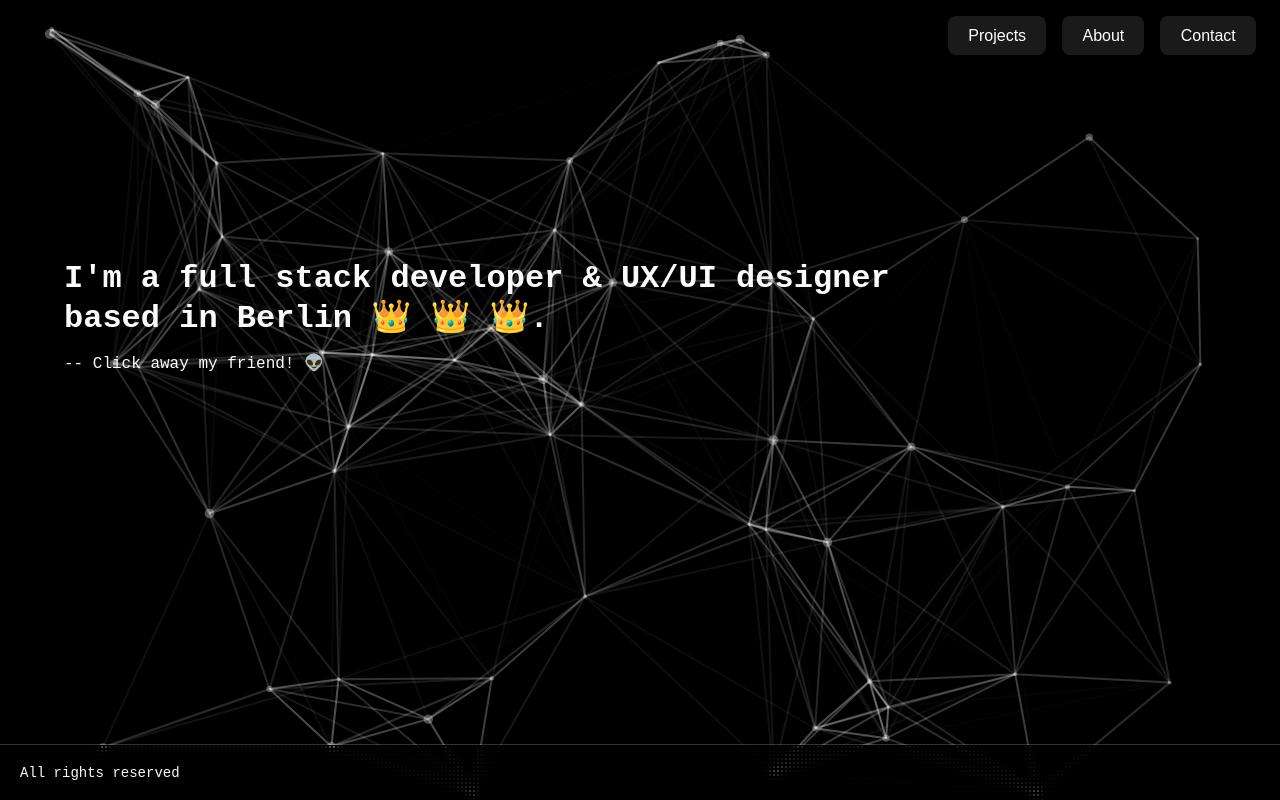
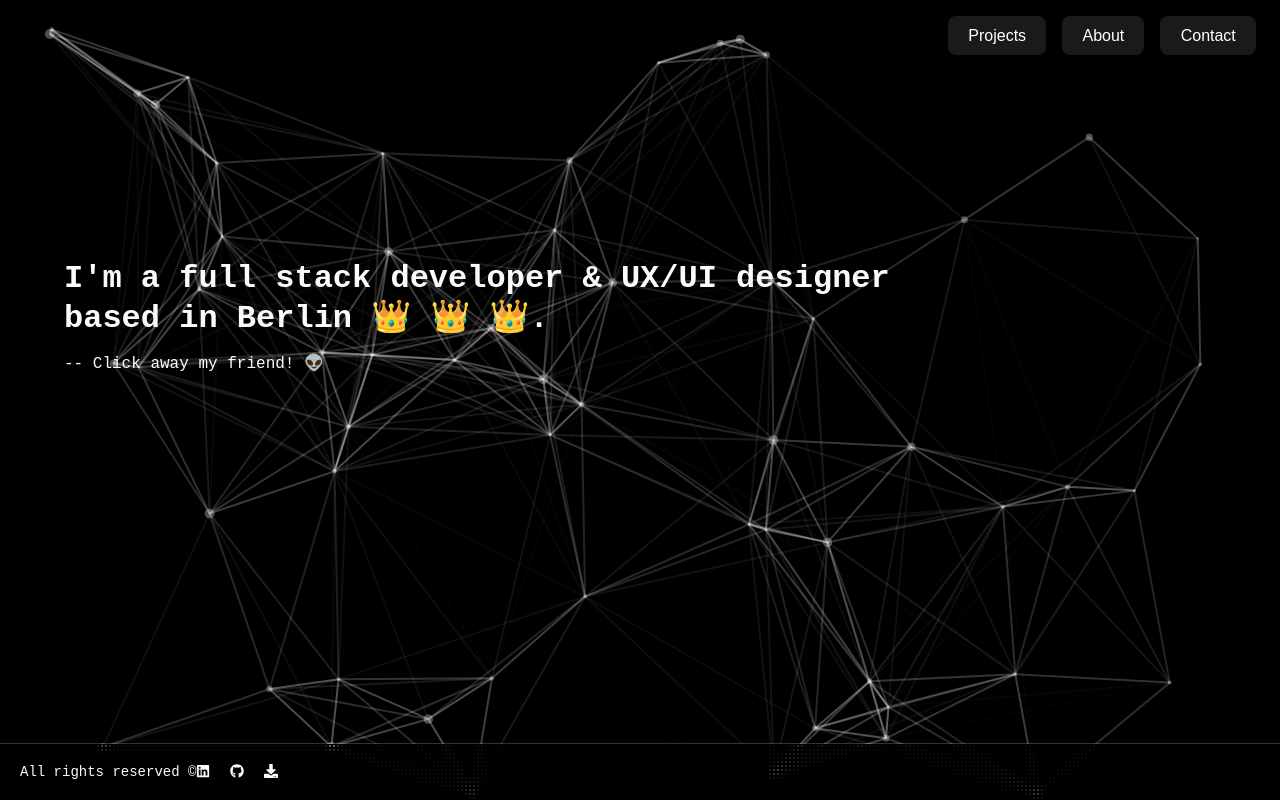
Before and after one commit to h-aburesha/my-next-website, a Next.js app: page / in a window 1280 px wide. Built offline with nearby package versions, Linux system fonts and the light colour scheme.

Commit message:
Footer share icons added!

```diff
--- a/Components/Footer/Footer.tsx
+++ b/Components/Footer/Footer.tsx
@@ -1,18 +1,23 @@
+import { FaLinkedin, FaGithub, FaDownload } from "react-icons/fa";
+
 function Footer({ title = "All rights reserved" }) {
     return (
         <footer>
-            <a
-                href="https://www.framer.com/motion/"
-                target="_blank"
-                rel="noreferrer"
-            ></a>
-            <a
-                href="https://www.framer.com/docs/scroll-animations/"
-                target="_blank"
-                rel="noreferrer"
-            >
-                <code>{title}</code>
-            </a>
+            <code>{title} &copy;</code>
+            <div className="footer-icons">
+                <a
+                    target={"_blank"}
+                    href="https://www.linkedin.com/in/haburesha/"
+                >
+                    <FaLinkedin />
+                </a>
+                <a target={"_blank"} href="https://github.com/h-aburesha">
+                    <FaGithub />
+                </a>
+                <a href="/hassan_aburesha_cv.pdf" download>
+                    <FaDownload />
+                </a>
+            </div>
         </footer>
     );
 }
```
